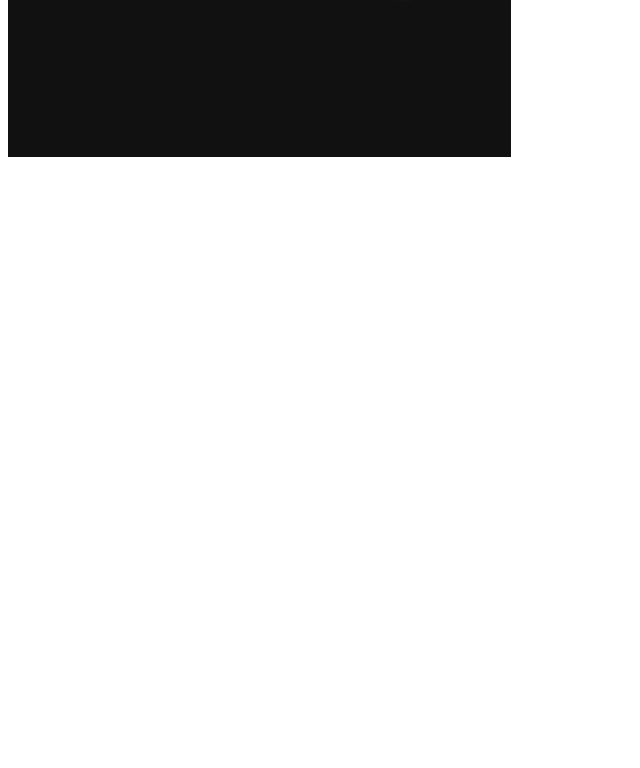
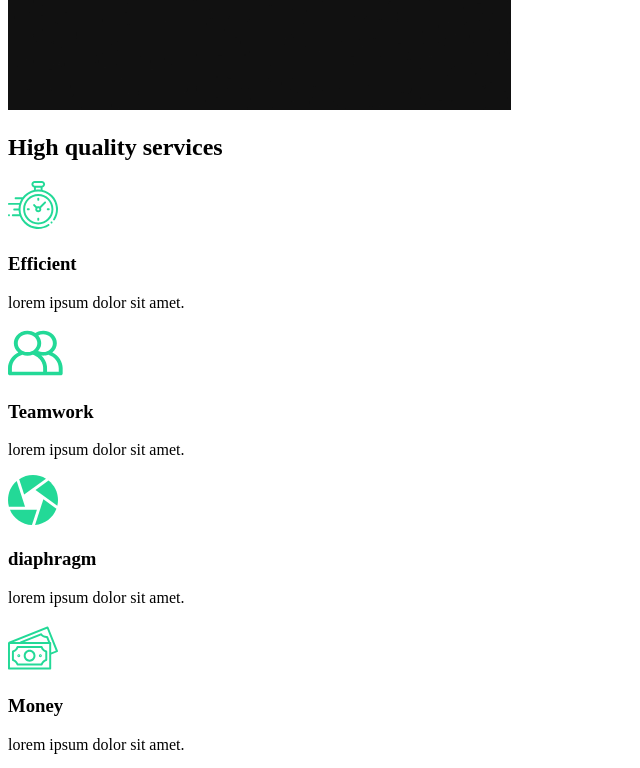
Before and after one commit to sourabhsaini11/business-portfolio, a React (Create React App) app: page / in a window 1280 px wide. Shown: the part 860-1628 px from the top of the page, without its empty margins (0-640 px from the left). Before the commit the page ends 1029 px from the top, so only its background shows below. Built offline with nearby package versions, Linux system fonts and the light colour scheme.

Commit message:
3.ServiceSection

```diff
--- a/src/components/AboutSection.js
+++ b/src/components/AboutSection.js
@@ -6,9 +6,6 @@
         <div>
             <div className="description">
                 <div className="title">
-                    <div className="hide">
-                        <h2>We work to make</h2>
-                    </div>
                     <div className="hide">
                         <h2>We work to make</h2>
                     </div>
--- /dev/null
+++ b/src/components/ServiceSection.js
@@ -0,0 +1,51 @@
+import React from 'react';
+import clock from '../img/clock.svg';
+import diaphragm from '../img/diaphragm.svg';
+import money from '../img/money.svg';
+import teamwork from '../img/teamwork.svg';
+import home2 from '../img/home2.png';
+
+const ServiceSection = () => {
+    return(
+        <div className="services">
+            <div className="description">
+                <h2>High <span>quality</span> services</h2>
+                <div className="cards">
+                    <div className="card">
+                        <div className="icon">
+                            <img src={clock} alt="icon" />
+                            <h3>Efficient</h3>
+                        </div>
+                        <p>lorem ipsum dolor sit amet.</p>
+                    </div>
+                    <div className="card">
+                        <div className="icon">
+                            <img src={teamwork} alt="icon" />
+                            <h3>Teamwork</h3>
+                        </div>
+                        <p>lorem ipsum dolor sit amet.</p>
+                    </div>
+                    <div className="card">
+                        <div className="icon">
+                            <img src={diaphragm} alt="icon" />
+                            <h3>diaphragm</h3>
+                        </div>
+                        <p>lorem ipsum dolor sit amet.</p>
+                    </div>
+                    <div className="card">
+                        <div className="icon">
+                            <img src={money} alt="icon" />
+                            <h3>Money</h3>
+                        </div>
+                        <p>lorem ipsum dolor sit amet.</p>
+                    </div>
+                </div>
+            </div>
+            <div className="image">
+            <img src={home2} alt="img-2" />
+            </div>
+        </div>
+    )
+}
+
+export default ServiceSection;
--- a/src/pages/AboutUs.js
+++ b/src/pages/AboutUs.js
@@ -1,9 +1,13 @@
 import React from 'react';
 import AboutSection from '../components/AboutSection';
+import ServiceSection from '../components/ServiceSection';
 
 const AboutUs = () => {
     return(
+        <>
         <AboutSection />
+        <ServiceSection />
+        </>
     )
 }
 
```
Also changed, not shown: 1 other file (tests, documents, lock files or other folders).
